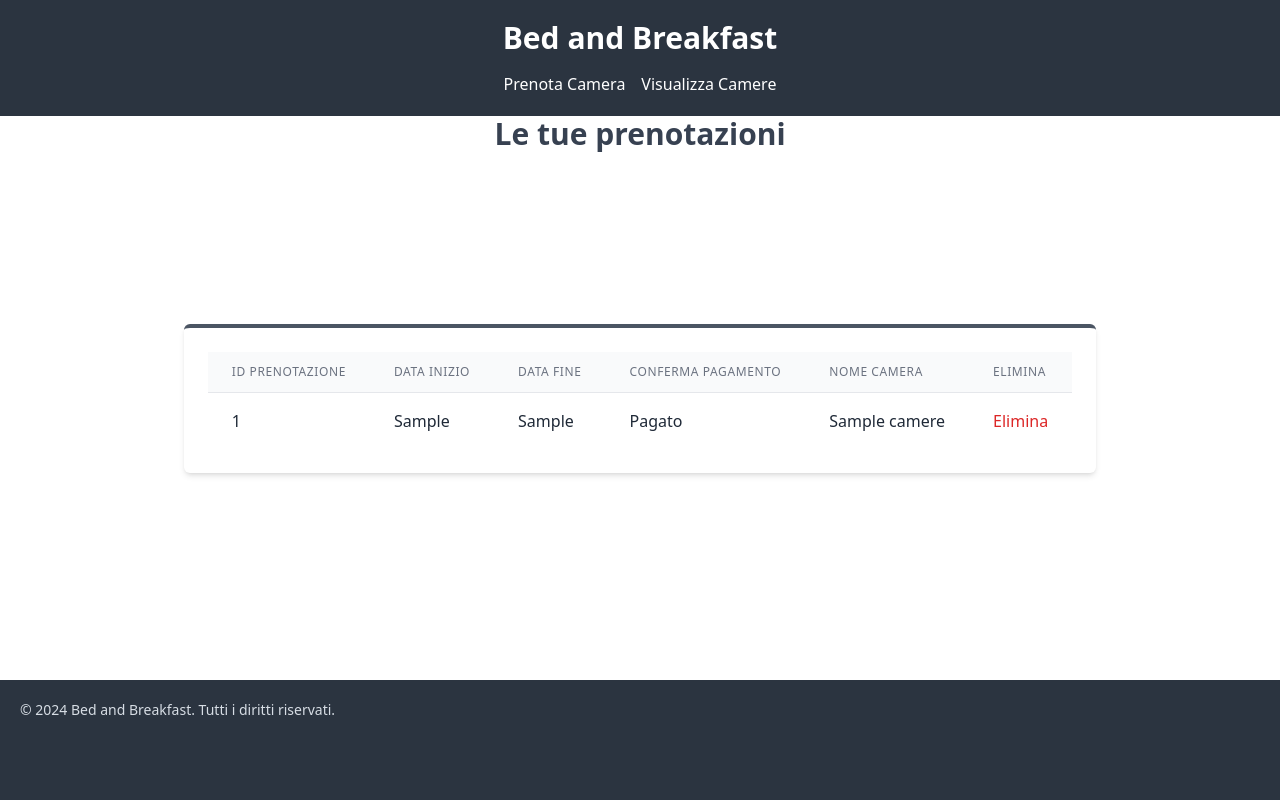
After one commit to PinReddy22/BedAndBreakfast, a PHP site: page /visualizza_prenotazioni.php in a window 1280 px wide. The commit adds this page. Run offline with PHP 8.4, Linux system fonts and the light colour scheme; the visitor is signed in with stand-in values (Sample User, id 1); tables that the repository leaves empty or names only in its code hold one stand-in row (values such as "Sample post"); some libraries are stand-ins or nearby versions.

Commit message:
Add files via upload

```diff
--- a/PROGETTO INFO/index.php
+++ b/PROGETTO INFO/index.php
@@ -19,7 +19,7 @@
 </header>
 
 <div class="flex-grow relative flex flex-col items-center justify-center overflow-hidden">
-    <h1 class="absolute top-0 text-3xl font-semibold text-center text-gray-700 w-full">Bed and Breakfast</h1>
+    <h1 class="absolute top-0 text-3xl font-semibold text-center text-gray-700 w-full">Prenota la tua Camera</h1>
     <div class="w-full p-6 bg-white border-t-4 border-gray-600 rounded-md shadow-md border-top lg:max-w-lg">
         <!-- Aggiunta della sezione per visualizzare l'esito della prenotazione -->
         <?php
@@ -96,7 +96,7 @@
     // Nasconde l'alert dopo 5 secondi
     setTimeout(() => {
         document.getElementById('alertMessage').style.display = 'none';
-    }, 5000);
+    }, 4000);
 </script>
 </body>
 </html>
--- a/PROGETTO INFO/login_process.php
+++ b/PROGETTO INFO/login_process.php
@@ -3,9 +3,9 @@
 require_once('config.php');
 session_start();
 if ($_SERVER["REQUEST_METHOD"] == "POST") {
-    // Recupera l'email e la password inviate dal form di login
-    $email = $_POST['email'];
-    $password = ($_POST['password']);
+    // Recupera i dati
+    $camera =
+
 
     // Query per recuperare l'utente con l'email fornita
     $sql = "SELECT idCliente,mail,password FROM `clienti` WHERE mail=? and password=? LIMIT 1";
--- /dev/null
+++ b/PROGETTO INFO/visualizza_prenotazioni.php
@@ -0,0 +1,105 @@
+<?php
+require_once('config.php');
+session_start();
+$idCliente = $_SESSION['idCliente'];
+?>
+<!DOCTYPE html>
+<html lang="en">
+<head>
+    <meta charset="UTF-8">
+    <meta name="viewport" content="width=device-width, initial-scale=1.0">
+    <title>Le tue prenotazioni</title>
+    <link href="https://cdn.jsdelivr.net/npm/daisyui@4.10.2/dist/full.min.css" rel="stylesheet" type="text/css" />
+    <script src="https://cdn.tailwindcss.com"></script>
+    <style>
+        /* Stile per la tabella */
+        .table-container {
+            max-height: 400px; /* Altezza massima */
+            overflow-y: auto; /* Scroll verticale */
+            overflow-x: hidden; /* Nasconde lo scroll orizzontale */
+        }
+    </style>
+</head>
+<body class="h-screen flex flex-col">
+<header class="p-5 bg-neutral text-neutral-content">
+    <div class="flex flex-col items-center justify-center space-y-4">
+        <h1 class="text-3xl font-semibold text-white">Bed and Breakfast</h1>
+        <nav class="flex space-x-4">
+            <a href="index.php" class="text-white hover:text-gray-300">Prenota Camera</a>
+            <a href="visualizza_camere.php" class="text-white hover:text-gray-300">Visualizza Camere</a>
+        </nav>
+    </div>
+</header>
+
+<div class="flex-grow relative flex flex-col items-center justify-center overflow-hidden">
+    <h1 class="absolute top-0 text-3xl font-semibold text-center text-gray-700 w-full">Le tue prenotazioni</h1>
+    <div class="relative flex flex-col items-center justify-center p-6 bg-white border-t-4 border-gray-600 rounded-md shadow-md border-top">
+
+
+
+        <!-- Aggiunta della classe table-container per lo scrolling -->
+        <div class="table-container">
+            <table class="min-w-full divide-y divide-gray-200">
+                <thead class="bg-gray-50">
+                <tr>
+                    <th scope="col" class="px-6 py-3 text-left text-xs font-medium text-gray-500 uppercase tracking-wider">
+                        ID Prenotazione
+                    </th>
+                    <th scope="col" class="px-6 py-3 text-left text-xs font-medium text-gray-500 uppercase tracking-wider">
+                        Data Inizio
+                    </th>
+                    <th scope="col" class="px-6 py-3 text-left text-xs font-medium text-gray-500 uppercase tracking-wider">
+                        Data Fine
+                    </th>
+                    <th scope="col" class="px-6 py-3 text-left text-xs font-medium text-gray-500 uppercase tracking-wider">
+                        Conferma Pagamento
+                    </th>
+                    <th scope="col" class="px-6 py-3 text-left text-xs font-medium text-gray-500 uppercase tracking-wider">
+                        Nome Camera
+                    </th>
+                    <th scope="col" class="px-6 py-3 text-left text-xs font-medium text-gray-500 uppercase tracking-wider">
+                        elimina
+                    </th>
+                </tr>
+                </thead>
+                <tbody class="bg-white divide-y divide-gray-200">
+                    <?php
+                    // Esegui la query per recuperare le prenotazioni del cliente
+                    $sql = "SELECT idPrenotazione, data_inizio, data_fine, conferma_pagamento, Camere.nome
+                    FROM Prenotazioni
+                    JOIN Camere ON Prenotazioni.idCamera = Camere.idCamera
+                    WHERE idCliente = ?";
+                    $stmt = $db->prepare($sql);
+                    $stmt->bind_param("i", $idCliente);
+                    $stmt->execute();
+                    $result = $stmt->get_result();
+                    // Itera attraverso le prenotazioni e visualizzale
+                    while ($row = $result->fetch_assoc()) {
+                        echo "<tr>";
+                        echo "<td class='px-6 py-4 whitespace-nowrap'>" . $row['idPrenotazione'] . "</td>";
+                        echo "<td class='px-6 py-4 whitespace-nowrap'>" . $row['data_inizio'] . "</td>";
+                        echo "<td class='px-6 py-4 whitespace-nowrap'>" . $row['data_fine'] . "</td>";
+                        echo "<td class='px-6 py-4 whitespace-nowrap'>" . ($row['conferma_pagamento'] ? 'Pagato' : 'Non Pagato') . "</td>";
+                        echo "<td class='px-6 py-4 whitespace-nowrap'>" . $row['nome'] . "</td>";
+                        // Apri il form
+                        echo '<form action="elimina_prenotazione.php" method="POST">';
+                        echo '<input type="hidden" name="idPrenotazione" value="' . $row['idPrenotazione'] . '">';
+                        echo '<td class="px-6 py-4 whitespace-nowrap">';
+                        echo '<button type="submit" class="text-red-600 hover:text-red-900">Elimina</button>';
+                        echo '</td>';
+                        // Chiudi il form
+                        echo "</form>";
+                        echo "</tr>";
+                    }
+
+                    ?>
+                </tbody>
+            </table>
+        </div>
+    </div>
+</div>
+<footer class="footer grid-rows-2 p-5 bg-neutral text-neutral-content">
+    © 2024 Bed and Breakfast. Tutti i diritti riservati.
+</footer>
+</body>
+</html>
```
Also changed, not shown: PROGETTO INFO/caricaimmagine.php (added, +32 -0 lines), PROGETTO INFO/elimina_prenotazione.php (added, +31 -0 lines), PROGETTO INFO/prenotazione_process.php (+7 -7 lines), PROGETTO INFO/visualizza_camere.php (added, +89 -0 lines).
